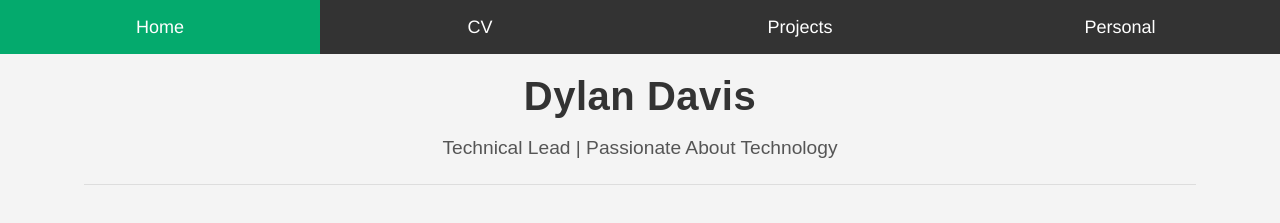
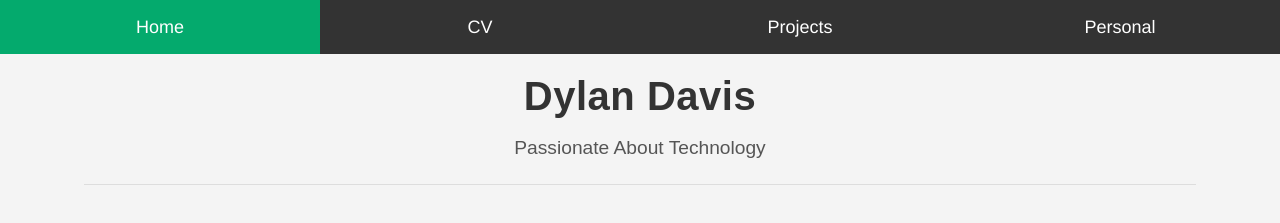
Before and after one commit to TheDylonius/thedylonius.github.io, a plain HTML site: page index.html in a window 1280 px wide. Shown: the top 223 px of the page. Drawn offline with Linux system fonts and the light colour scheme.

Commit message:
Simplified page blurb and spaced <p> tag.

```diff
--- a/index.html
+++ b/index.html
@@ -22,7 +22,9 @@
 	<div class="container">
 		<header>
 			<h1>Dylan Davis</h1>
-			<p>Technical Lead | Passionate About Technology</p>
+			<p>
+				Passionate About Technology
+			</p>
 		</header>
 
 		<section id="profile-image">
```
